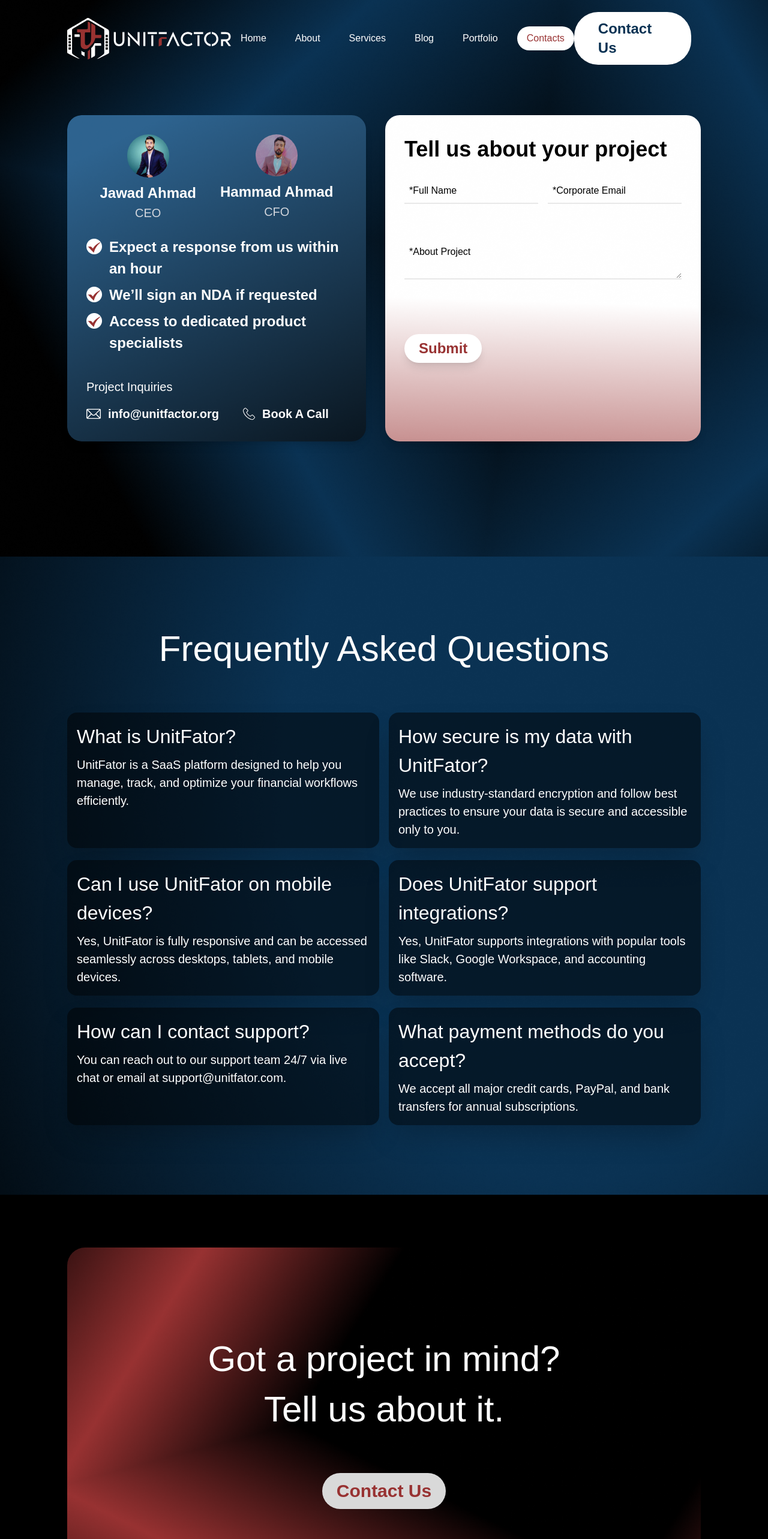
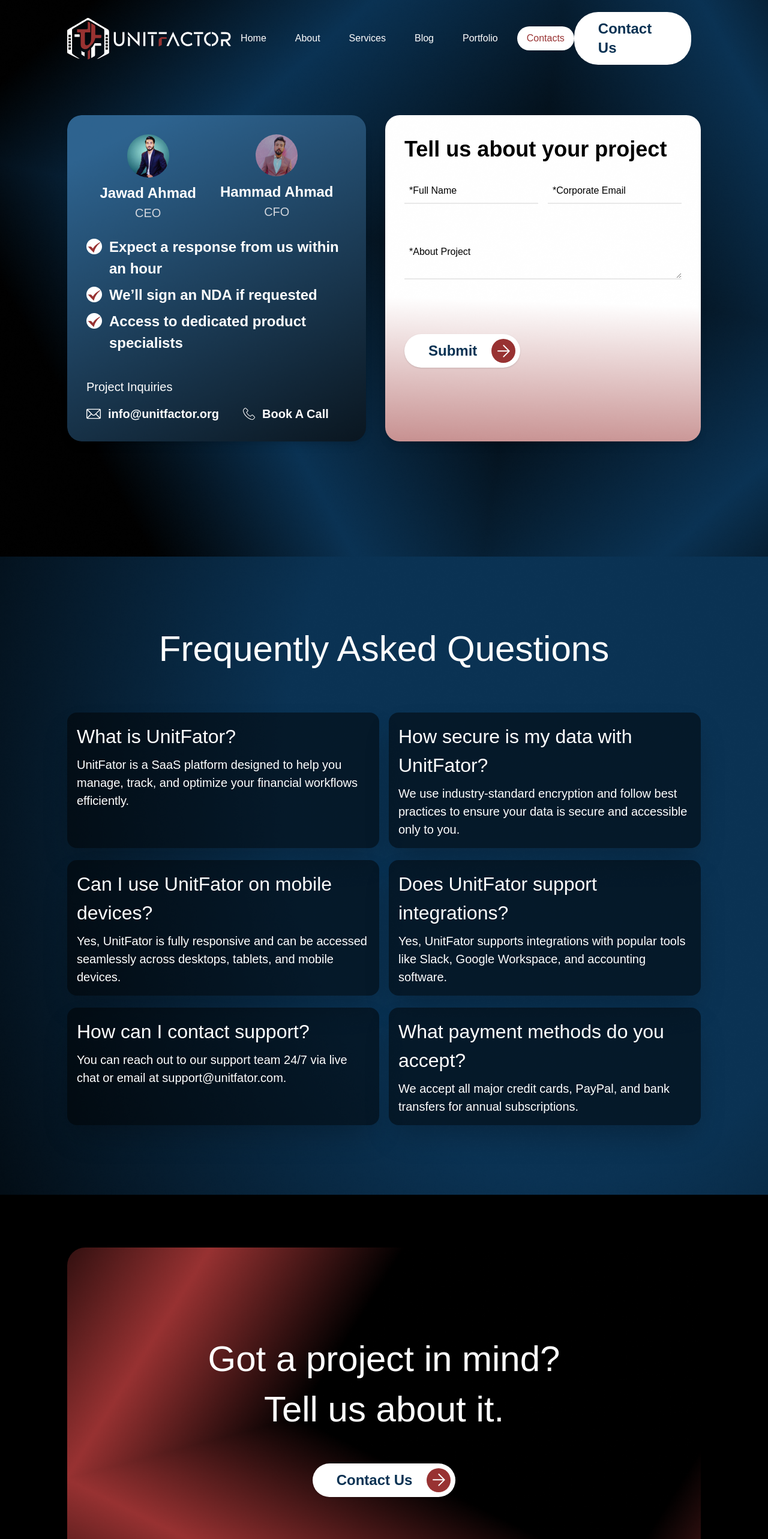
Before and after one commit to M-Jawad338211/company-website, a Next.js app: page /contacts in a window 1280 px wide. Shown: the top 2566 px of the page at 60% size. Built offline with nearby package versions, Linux system fonts and the light colour scheme.

Commit message:
buttons changes in complete website

```diff
--- a/app/components/about-details/talents.tsx
+++ b/app/components/about-details/talents.tsx
@@ -27,10 +27,27 @@
 
           <Link
             href="/contacts"
-            target="_blank"
-            className="bg-white hover:bg-primary text-secondary hover:text-white text-base sm:text-lg md:text-xl lg:text-2xl font-bold px-6 py-3 cursor-pointer rounded-full transition-all mt-8 active:scale-95 duration-150 ease-in-out"
+            className="group flex items-center gap-6 bg-white hover:bg-primary hover:text-white text-secondary font-bold text-2xl pl-10 pr-2 py-2 rounded-full shadow-sm  transition mt-8"
           >
             Talk to our Experts
+            <span className="flex items-center justify-center bg-primary group-hover:bg-secondary w-10 h-10 rounded-full">
+              <svg
+                width="25"
+                height="33"
+                viewBox="0 0 25 33"
+                fill="none"
+                xmlns="http://www.w3.org/2000/svg"
+                className="transition duration-300"
+              >
+                <path
+                  d="M12.3346 25.6667L21.668 16.3333M21.668 16.3333L12.3346 7M21.668 16.3333H3.0013"
+                  stroke="white"
+                  strokeWidth="2"
+                  strokeLinecap="round"
+                  strokeLinejoin="round"
+                />
+              </svg>
+            </span>
           </Link>
         </div>
       </div>
--- a/app/components/contact-details/contacts.tsx
+++ b/app/components/contact-details/contacts.tsx
@@ -1,6 +1,7 @@
 "use client";
 import Image from "next/image";
 import { motion } from "framer-motion";
+import Link from "next/link";
 export default function Contacts() {
   const strategies = [
     "Expect a response from us within an hour",
@@ -150,12 +151,30 @@
             />
 
             <div className="flex items-center gap-3 lg:mt-6 ">
-              <button
-                type="submit"
-                className="flex items-center bg-white hover:bg-secondary text-primary hover:text-white px-6 py-2 rounded-full cursor-pointer shadow-lg text-lg md:text-2xl font-semibold active:scale-95 duration-150 ease-in-out"
+              <Link
+                href="/contacts"
+                className="group flex items-center gap-6 bg-white hover:bg-primary hover:text-white text-secondary font-bold text-2xl pl-10 pr-2 py-2 rounded-full shadow-sm  transition"
               >
                 Submit
-              </button>
+                <span className="flex items-center justify-center bg-primary group-hover:bg-secondary w-10 h-10 rounded-full">
+                  <svg
+                    width="25"
+                    height="33"
+                    viewBox="0 0 25 33"
+                    fill="none"
+                    xmlns="http://www.w3.org/2000/svg"
+                    className="transition duration-300"
+                  >
+                    <path
+                      d="M12.3346 25.6667L21.668 16.3333M21.668 16.3333L12.3346 7M21.668 16.3333H3.0013"
+                      stroke="white"
+                      strokeWidth="2"
+                      strokeLinecap="round"
+                      strokeLinejoin="round"
+                    />
+                  </svg>
+                </span>
+              </Link>
             </div>
           </form>
         </div>
--- a/app/components/contact-details/partner.tsx
+++ b/app/components/contact-details/partner.tsx
@@ -19,10 +19,27 @@
 
             <Link
               href="/contacts"
-              target="_blank"
-              className="bg-light-gray hover:bg-primary text-primary hover:text-white text-lg sm:text-xl md:text-2xl lg:text-3xl  font-bold px-4 sm:px-6 py-2 sm:py-3 rounded-full  mt-6 sm:mt-10 cursor-pointer active:scale-95 duration-150 ease-in-out"
+              className="group flex items-center gap-6 bg-white hover:bg-primary hover:text-white text-secondary font-bold text-2xl pl-10 pr-2 py-2 rounded-full shadow-sm  transition lg:mt-6"
             >
               Contact Us
+              <span className="flex items-center justify-center bg-primary group-hover:bg-secondary w-10 h-10 rounded-full">
+                <svg
+                  width="25"
+                  height="33"
+                  viewBox="0 0 25 33"
+                  fill="none"
+                  xmlns="http://www.w3.org/2000/svg"
+                  className="transition duration-300"
+                >
+                  <path
+                    d="M12.3346 25.6667L21.668 16.3333M21.668 16.3333L12.3346 7M21.668 16.3333H3.0013"
+                    stroke="white"
+                    strokeWidth="2"
+                    strokeLinecap="round"
+                    strokeLinejoin="round"
+                  />
+                </svg>
+              </span>
             </Link>
           </div>
         </div>
```
